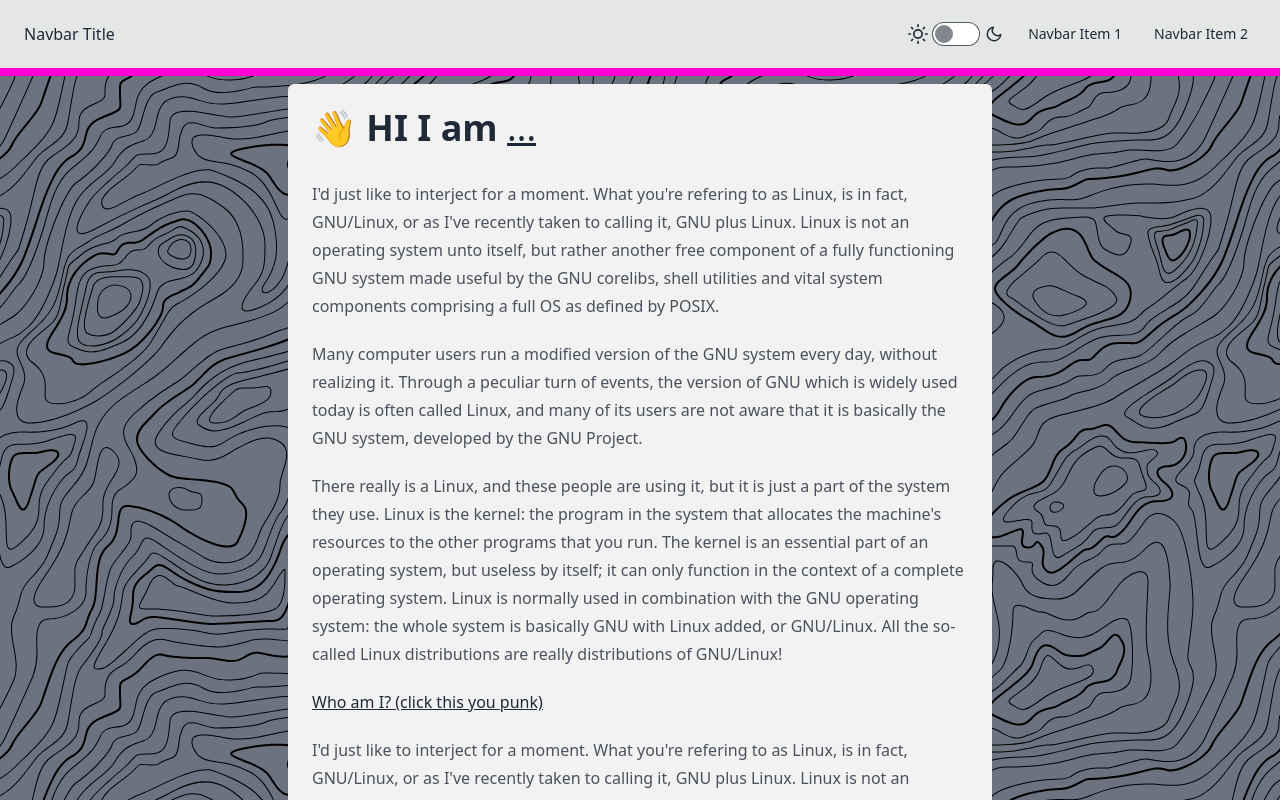
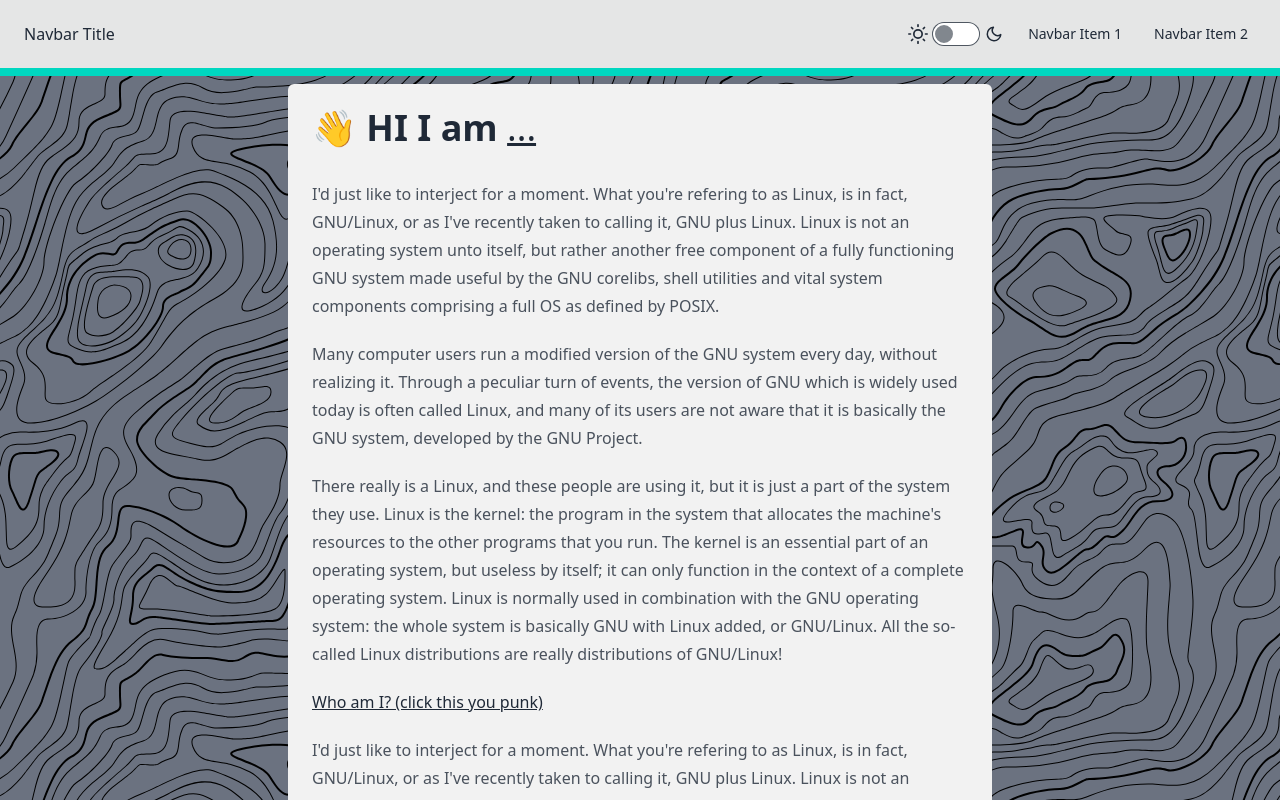
Before and after one commit to binge-coder/template-website-in-ReactJS, a React (Vite) app: page / in a window 1280 px wide. Shown: the top 800 px of the page. Built offline with nearby package versions, Linux system fonts and the light colour scheme.

Commit message:
better scrollLine color

```diff
--- a/src/components/ScrollLine.tsx
+++ b/src/components/ScrollLine.tsx
@@ -8,7 +8,7 @@ const ScrollLine = () => {
       restDelta: 0.001
     });
   return (
-    <motion.div className="sticky bg-secondary top-0 left-0 right-0 h-2 origin-left" style={{ scaleX }} />
+    <motion.div className="sticky bg-accent top-0 left-0 right-0 h-2 origin-left" style={{ scaleX }} />
   )
 }
 
```
